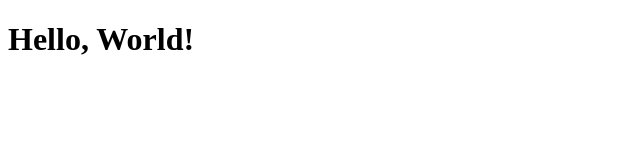
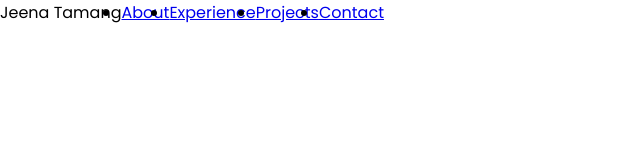
Before and after one commit to jeenatamang/my-portfolio, a plain HTML site: page index.html in a window 1280 px wide. Shown: the whole page, without its empty margins (0-640 px from the left). Drawn offline with Linux system fonts and the light colour scheme.

Commit message:
Update the header section

```diff
--- a/index.html
+++ b/index.html
@@ -10,9 +10,17 @@
     <link rel="stylesheet" href="mediaqueries.css" />
 </head>
 <body>
-
-    <h1>Hello, World!</h1>
-
+    <nav id="desktop-nav">
+        <div class="logo">Jeena Tamang</div>
+        <div>
+            <ul class="nav-links">
+                <li><a href="#about">About</a></li>
+                <li><a href="#experience">Experience</a></li>
+                <li><a href="#projects">Projects</a></li>
+                <li><a href="#contact">Contact</a></li>
+            </ul>
+        </div>
+    </nav>
     <script src="script.js"></script>
 </body>
 </html>
--- a/style.css
+++ b/style.css
@@ -0,0 +1,30 @@
+/* GENERAL */
+
+@import url('https://fonts.googleapis.com/css2?family=Poppins:ital,wght@0,100;0,200;0,300;0,400;0,500;0,600;0,700;0,800;0,900;1,100;1,200;1,300;1,400;1,500;1,600;1,700;1,800;1,900&display=swap');
+
+
+* {
+    margin: 0;
+    padding: 0;
+}
+
+body {
+    font-family: "Poppins", sans-serif;
+}
+html {
+    scroll-behavior: smooth;
+}
+
+p {
+    color: rgb(85, 85, 85);
+}
+
+/* TRANSITION */
+a, .btn {
+    transition: all 300ms ease;
+}
+
+/* DESKTOP */
+nav, .nav-links {
+    display:flex;
+}
```
